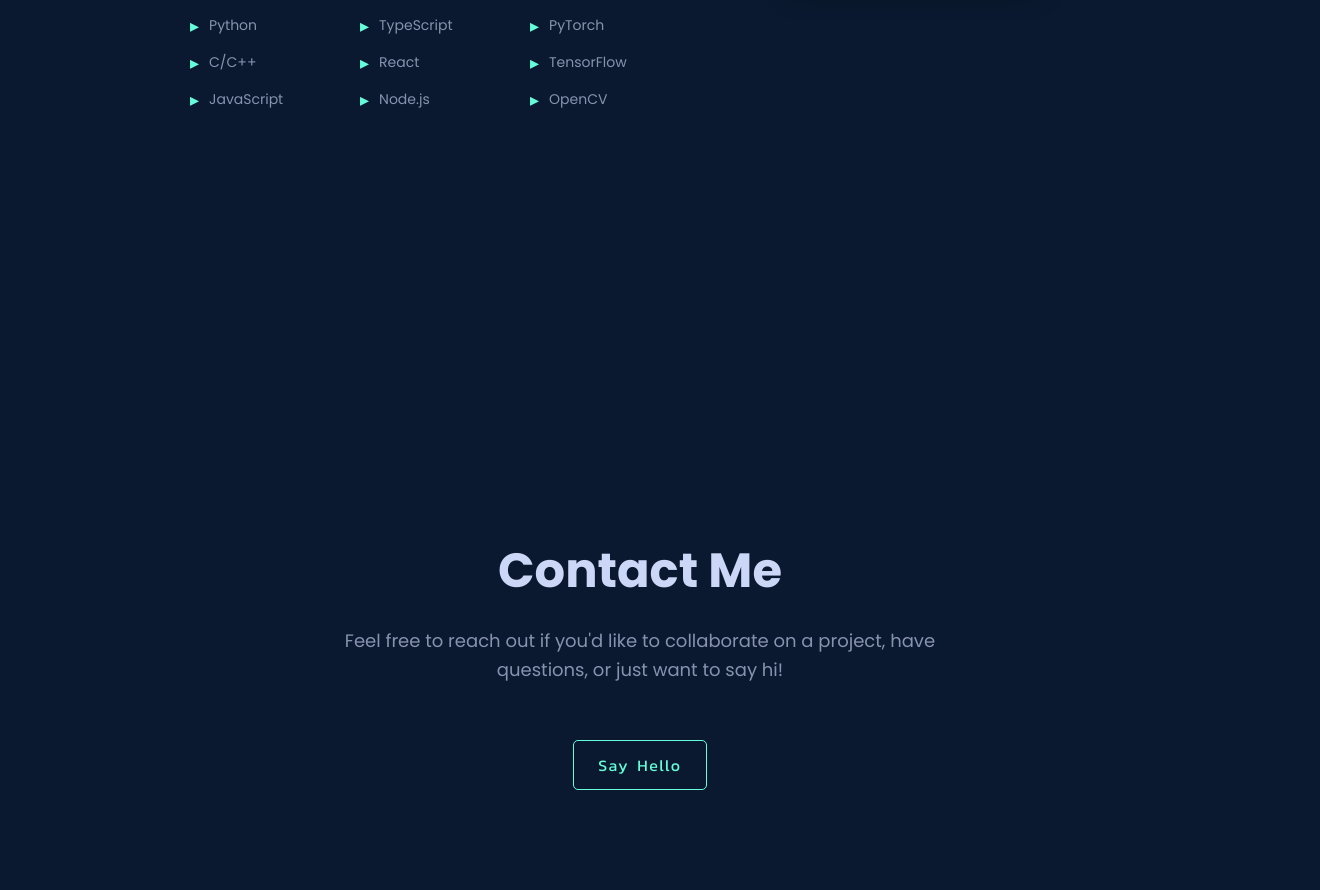
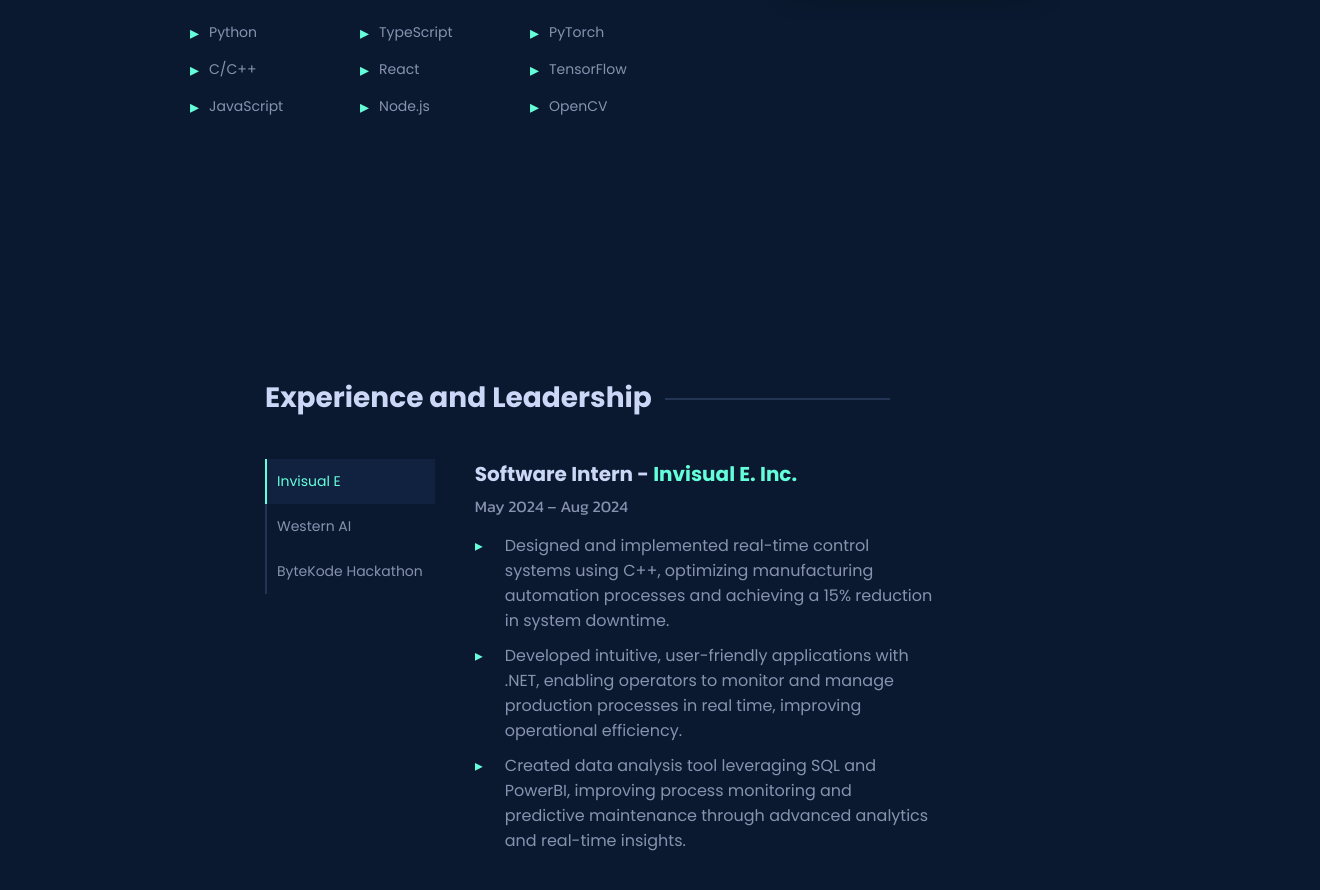
Before and after one commit to trinhee/portfolio, a React (Vite) app: page / in a window 1280 px wide. Shown: the part 1380-2270 px from the top of the page, 1320 px wide, since content can reach past the window. Built offline with nearby package versions, Linux system fonts and the light colour scheme.

Commit message:
added experience section

```diff
--- a/src/App.tsx
+++ b/src/App.tsx
@@ -1,7 +1,7 @@
 import Nav from './Nav.tsx'
 import Hero from './Hero.tsx'
 import About from './About.tsx'
-// import Experience from './Experience.tsx'
+import Experience from './Experience.tsx'
 import Contact from './Contact.tsx'
 import './index.css'
 import IconLinkedin from './linkedin.tsx';
@@ -25,7 +25,7 @@
       <About/>
     </div>
     <div>
-
+      <Experience/>
     </div>
     <div>
       <Contact/>
--- a/src/Contact.css
+++ b/src/Contact.css
@@ -8,7 +8,7 @@
 align-items: center;
 text-align: center;
 min-height: 100vh;
-padding: 100px 20px;
+padding: 0 20px 0;
 margin-top: 50px;
 background-color: #0a192f;
 
--- /dev/null
+++ b/src/Experience.css
@@ -0,0 +1,150 @@
+/* General Styles */
+.experience-section {
+  display: flex;
+  justify-content: center;
+  align-items: center;
+  flex-direction: column;
+  padding: 100px 20px 0;
+  background-color: #0a192f;
+  color: #ccd6f6;
+}
+
+.experience-container {
+  display: flex;
+  align-items: center;
+  justify-content: center;
+  min-height: 100vh;
+  padding: 20px;
+  width: 100%;
+  margin-left: 150px;
+}
+
+.work-experience-content {
+  max-width: 900px;
+  width: 100%;
+}
+
+/* Title */
+.section-title {
+  font-size: 28px;
+  color: #ccd6f6;
+  margin-bottom: 40px;
+  position: relative;
+  text-align: left;
+}
+
+.section-title::after {
+  content: "";
+  position: absolute;
+  top: 50%;
+  left: 400px;
+  width: 225px;
+  height: 2px;
+  background-color: #233554;
+}
+
+/* Grid Layout */
+.work-experience-grid {
+  display: grid;
+  grid-template-columns: auto 1fr;
+  gap: 20px;
+}
+
+/* Company Buttons */
+.companies-list {
+  font-family: "Kanit", serif;
+  position: relative;
+  display: flex;
+  flex-direction: column;
+}
+
+.company-button {
+  display: block;
+  background: none;
+  border: 2px solid transparent;
+  color: #8892b0;
+  font-size: 14px;
+  text-align: left;
+  cursor: pointer;
+  padding: 10px;
+  margin: 0;
+  transition: color 0.3s ease;
+}
+
+.company-button.active {
+  color: #64ffda;
+  background-color: #112240;
+}
+
+.company-button:hover {
+  color: #64ffda;
+  background-color:#112240;
+  -webkit-transition: background-color 0.3s ease;
+  -ms-transition: background-color 0.3s ease;
+  transition: background-color 0.3s ease;
+}
+
+/* Scroll Path */
+.scroll-path {
+  position: absolute;
+  left: 0;
+  height: 135px;
+  width: 2px;
+  background-color: #233554; /* Path background */
+}
+
+.scroll-indicator {
+  position: absolute;
+  left: 0;
+  height: 45px;
+  width: 2px;
+  background-color: #64ffda; /* Indicator color */
+  transition: transform 0.3s ease;
+}
+
+/* Right Column */
+.job-details {
+  padding: 0 20px 0;
+  background-color: transparent;
+  min-height: 200px;
+  max-width: 500px;
+}
+
+.job-title {
+  font-size: 20px;
+  font-weight: bold;
+  margin: 0 0 5px;
+}
+
+
+.company-name {
+  color: #64ffda;
+}
+
+.job-dates {
+  font-family: "Kanit", serif;
+  font-size: 16px;
+  color: #8892b0;
+  margin-bottom: 15px;
+}
+
+.job-responsibilities {
+  list-style-type: none; /* Remove the default bullet */
+  padding-left: 0;
+  font-size: 16px;
+}
+
+.job-responsibilities li {
+  margin-bottom: 10px;
+  padding-left: 30px;
+  position: relative;
+  color: #8892b0;
+}
+
+
+.job-responsibilities li::before {
+  content: "▸";
+  position: absolute;
+  left: 0;
+  color: #64ffda;
+}
--- a/src/Experience.tsx
+++ b/src/Experience.tsx
@@ -1,53 +1,98 @@
+import { useState } from "react";
 import { useInView } from "react-intersection-observer";
+import "./Experience.css";
+
+type JobDescriptions = {
+  [key: string]: {
+    title: string;
+    company: string;
+    dates: string;
+    responsibilities: string[];
+  };
+};
 
 function Experience() {
   const { ref, inView } = useInView({
     threshold: 0.2,
     triggerOnce: true,
-    })
+  });
+
+  const jobDescriptions: JobDescriptions = {
+    "Invisual E": {
+      title: "Software Intern",
+      company: "Invisual E. Inc.",
+      dates: "May 2024 – Aug 2024",
+      responsibilities: [
+        "Designed and implemented real-time control systems using C++, optimizing manufacturing automation processes and achieving a 15% reduction in system downtime.",
+        "Developed intuitive, user-friendly applications with .NET, enabling operators to monitor and manage production processes in real time, improving operational efficiency.",
+        "Created data analysis tool leveraging SQL and PowerBI, improving process monitoring and predictive maintenance through advanced analytics and real-time insights.",
+      ],
+    },
+    "Western AI": {
+      title: "Developer",
+      company: "Western AI",
+      dates: "Sept 2022 – April 2024",
+      responsibilities: [
+        "Collaborated on a project to develop a machine learning model for predicting student performance, leveraging Python and TensorFlow to identify key factors influencing academic success.",
+        "Participated in a 48-hour hackathon to create a computer vision-based solution for campus safety, utilizing OpenCV for real-time object detection in camera footage.",
+        "Attended workshops on AI fundamentals, including hands-on training with frameworks like TensorFlow, helping students build practical machine learning skills.",
+      ],
+    },
+    "ByteKode Hackathon": {
+      title: "Event Organizer",
+      company: "ByteKode Hackathon",
+      dates: "April 2021 – Aug 2022",
+      responsibilities: [
+        "Organized and facilitated two successful non-profit hackathon events for novice programmers, introducing 200+ attendees to basic programming concepts such as API usage and JSON parsing.",
+        "Secured sponsorships from 12+ organizations, contributing to a prize pool worth $22,755 for participants."
+      ],
+    },
+  };
+
+  const [selectedCompany, setSelectedCompany] = useState<string>("Invisual E");
+
+  const currentJob = jobDescriptions[selectedCompany];
 
   return (
-        <section className= "experience-section" id = "experience" ref = {ref}>
-        <div className={`experience-container ${inView ? 'fade-in' : ''}`}>
+    <section className="experience-section" id="experience" ref={ref}>
+      <div className={`experience-container ${inView ? "fade-in" : ""}`}>
         <div className="work-experience-content">
-                <h2 className="section-title">02. Where I've Worked</h2>
+          <h2 className="section-title">Experience and Leadership</h2>
           <div className="work-experience-grid">
             {/* Left Column */}
             <div className="companies-list">
-                        <p>Upstatement</p>
-                        <p>Apple</p>
-                        <p>Scout Studio</p>
-                        <p>Starry</p>
-                        <p>MullenLowe</p>
+            <div className="scroll-path"></div>
+              {Object.keys(jobDescriptions).map((company) => (
+                <button
+                  key={company}
+                  className={`company-button ${
+                    selectedCompany === company ? "active" : ""
+                  }`}
+                  onClick={() => setSelectedCompany(company)}
+                >
+                  {company}
+                </button>
+              ))}
+              <div
+                className="scroll-indicator"
+                style={{
+                  transform: `translateY(${
+                    Object.keys(jobDescriptions).indexOf(selectedCompany) * 45
+                  }px)`,
+                }}
+              />
             </div>
 
             {/* Right Column */}
             <div className="job-details">
               <h3 className="job-title">
-                            Lead Engineer <span className="company-name">@ Upstatement</span>
+                {currentJob.title} - <span className="company-name">{currentJob.company}</span>
               </h3>
-                        <p className="job-dates">May 2018 – Present</p>
+              <p className="job-dates">{currentJob.dates}</p>
               <ul className="job-responsibilities">
-                            <li>
-                                Deliver high-quality, robust production code for a diverse array
-                                of projects for clients including Harvard Business School,
-                                Everytown for Gun Safety, Pratt Institute, Koala Health,
-                                Vanderbilt University, The 19th News, and more.
-                            </li>
-                            <li>
-                                Work alongside creative directors to lead the research,
-                                development, and architecture of technical solutions to fulfill
-                                business requirements.
-                            </li>
-                            <li>
-                                Collaborate with designers, project managers, and other
-                                engineers to transform creative concepts into production
-                                realities for clients and stakeholders.
-                            </li>
-                            <li>
-                                Provide leadership within engineering department through close
-                                collaboration, knowledge shares, and mentorship.
-                            </li>
+                {currentJob.responsibilities.map((item, index) => (
+                  <li key={index}>{item}</li>
+                ))}
               </ul>
             </div>
           </div>
@@ -55,6 +100,6 @@
       </div>
     </section>
   );
-};
+}
 
 export default Experience;
--- a/src/Nav.tsx
+++ b/src/Nav.tsx
@@ -44,7 +44,7 @@
 
         <nav className="navbar">
           <a href="#about">About</a>
-          <a href="/">Experience</a>
+          <a href="#experience">Experience</a>
           <a href="/">Work</a>
           <a href="#contact">Contact</a>
           <a href="/files/Resume - Ethan Trinh.pdf" target="_blank" id='resume'>Resume</a>
--- a/src/about.css
+++ b/src/about.css
@@ -3,8 +3,7 @@
     justify-content: center;
     align-items: center;
     flex-direction: column;
-    padding: 100px 20px; /* Increase top/bottom padding for more spacing */
-    background-color: #0a192f; /* Match the background */
+    padding: 100px 20px 0;
 }
 
 .about-container {
@@ -32,7 +31,7 @@
 }
 
 .about-text h2 {
-    font-size: 24px;
+    font-size: 28px;
     font-weight: 600;
     color: #ccd6f6;
     margin-bottom: 10px;
--- a/src/index.css
+++ b/src/index.css
@@ -6,6 +6,7 @@
   box-sizing: border-box;
   font-family: "Poppins", serif;
   background-color: #0a192f;
+  overflow-x: hidden;
 }
 
 a {
--- a/src/side.css
+++ b/src/side.css
@@ -57,6 +57,7 @@
     letter-spacing: 3px;
     margin-bottom: 10px;
     transition: all 0.3s ease;
+    margin-right: 5px;
 }
 
 .right-sidebar a:hover {
@@ -68,6 +69,7 @@
     height: 100px;
     background-color: #a8b2d1;
     margin-top: 20px;
+    margin-right: 5px;
 }
 
 .icon-link {
```
Also changed, not shown: src/Nav.css (+9 -2 lines). Lines whose indentation alone changed are shown as unchanged.
